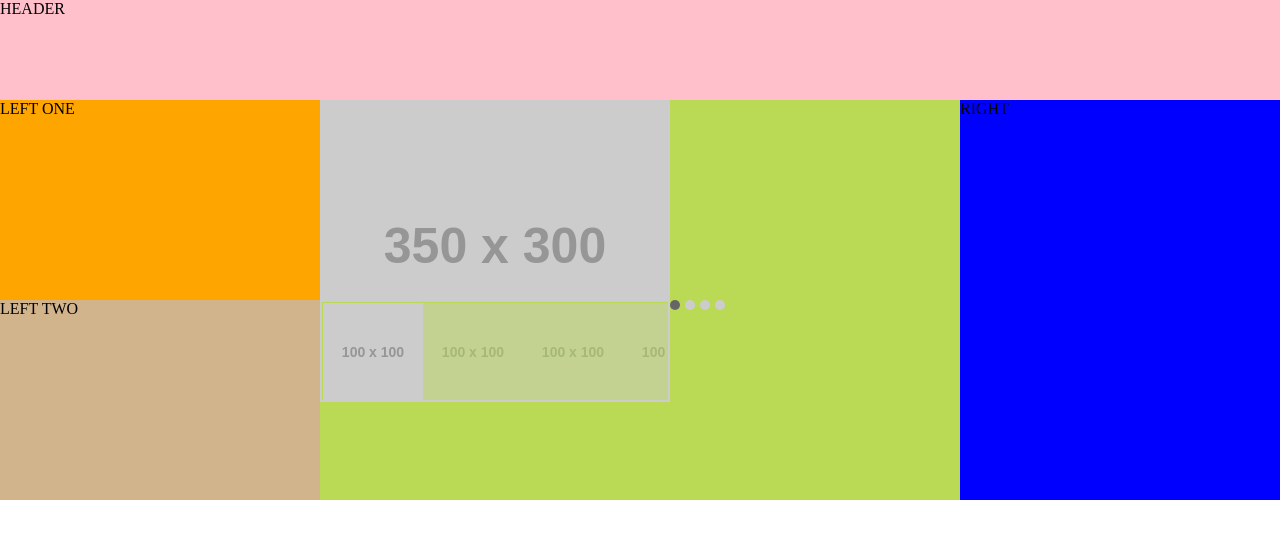
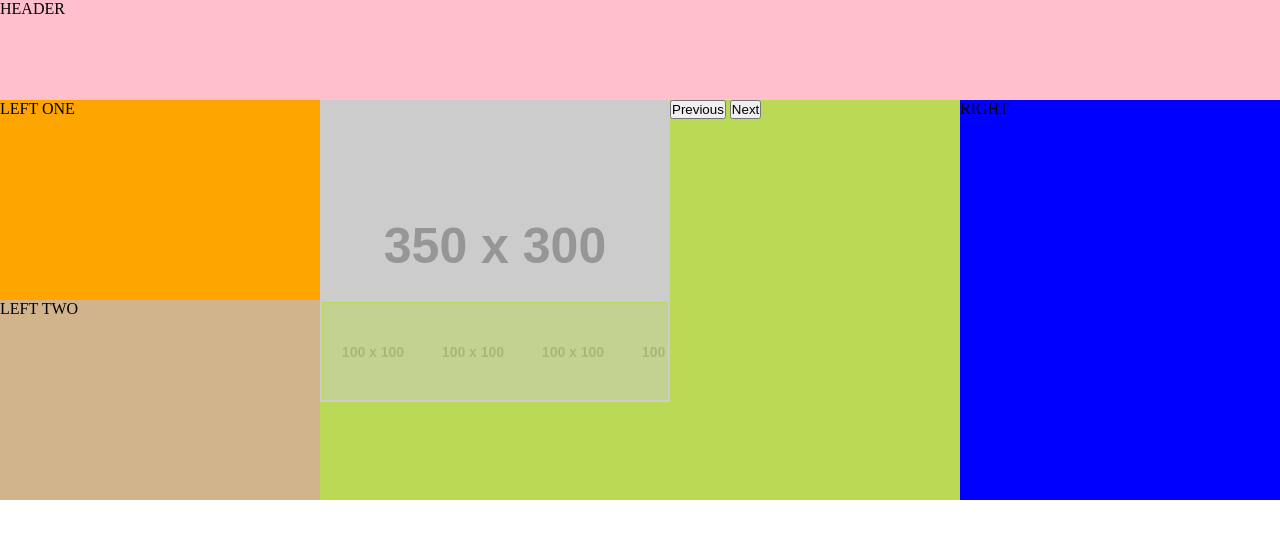
Before and after one commit to amaxwell01/drySlide, a plain HTML site: page examples/concealed_slides/index.html in a window 1280 px wide. Drawn offline with nearby package versions, Linux system fonts and the light colour scheme; placeholder pictures from the web are drawn by us.

Commit message:
Removed centerMiddleSlide which was breaking the application

```diff
--- a/dryslide.js
+++ b/dryslide.js
@@ -53,7 +53,7 @@ var drySlide = function( args ) {
     var timer                = args.timer ? args.timer : false;
     var timerSpeed           = args.timerSpeed ? args.timerSpeed : 6000;
     var primaryContent       = args.primaryContent ? args.primaryContent : { type : 'slide-left', speed: 500};
-    var secondaryContent     = args.secondaryContent ? args.secondaryContent : { type : 'fade-out', speed: 500, centerMiddleSlide: false};
+    var secondaryContent     = args.secondaryContent ? args.secondaryContent : { type : 'fade-out', speed: 500};
     var slideContent         = args.slideContent ? args.slideContent : { type : 'slide-left-centered', speed: 500};
 
 
@@ -196,35 +196,6 @@ var drySlide = function( args ) {
     $('#' + id + '_dryNextSlide.dryNextSlide').on('click', function() {
         nextSlide();
     });
-
-    // A responsive way to center images
-    var centerMiddleSlide = function() {
-
-        // Get the width of the visible container
-        var containerWidth = slideContainer.width();
-
-        // Get the currently selected side
-        var selectedSlide = slideContainer.find('.selected');
-        var selectedSlideWidth = selectedSlide.width();
-        var selectedSlidePosition = selectedSlide.position();
-
-        // Find the offset of the container
-        var offset = selectedSlide.parent().css('left');
-            offset = parseInt(offset.replace('px','') );
-
-        // Get the new center location ( perfectly centers )
-        var newCenter = containerWidth + selectedSlideWidth / 2;
-
-        // Get the left position of the selected slide - offset
-        var newOffset = selectedSlidePosition.left - offset;
-
-        // Make sure that the first slide is never too far right
-        // before centering
-        if ( offset >= 0 ) {
-            selectedSlide.parent().css('left', newOffset );
-            console.log( 'center the middle slide' );
-        }
-    };
 
     var concealedSlides = function() {
         // Get the width of the container
--- a/examples/concealed_slides/index.html
+++ b/examples/concealed_slides/index.html
@@ -12,7 +12,7 @@
         <aside class="left_two">LEFT TWO</aside>
     </section>
     <article>
-        <div class="dryContentContainer" data-id="responsive_1">
+        <div class="dryContentContainer" data-id="concealed">
             <ul class="dryContent">
                 <li><img src="http://placehold.it/350x300&text=slide+1"></li>
                 <li><img src="http://placehold.it/350x300&text=slide+2"></li>
@@ -21,7 +21,7 @@
             </ul>
         </div>
 
-        <div class="drySlideContainer" data-id="responsive_1">
+        <div class="drySlideContainer" data-id="concealed">
             <ul class="drySlides">
                 <li><img src="http://placehold.it/100&text=slide+1"></li>
                 <li><img src="http://placehold.it/100&text=slide+2"></li>
@@ -30,7 +30,7 @@
             </ul>
         </div>
 
-        <ul class="drySlideNavigation" data-id="responsive_1"></ul>
-    </article>
+        <button class="dryPreviousSlide" type="button" data-id="concealed">Previous</button>
+        <button class="dryNextSlide" type="button" data-id="concealed">Next</button>    </article>
     <aside class="right">RIGHT</aside>
 </html>
```
